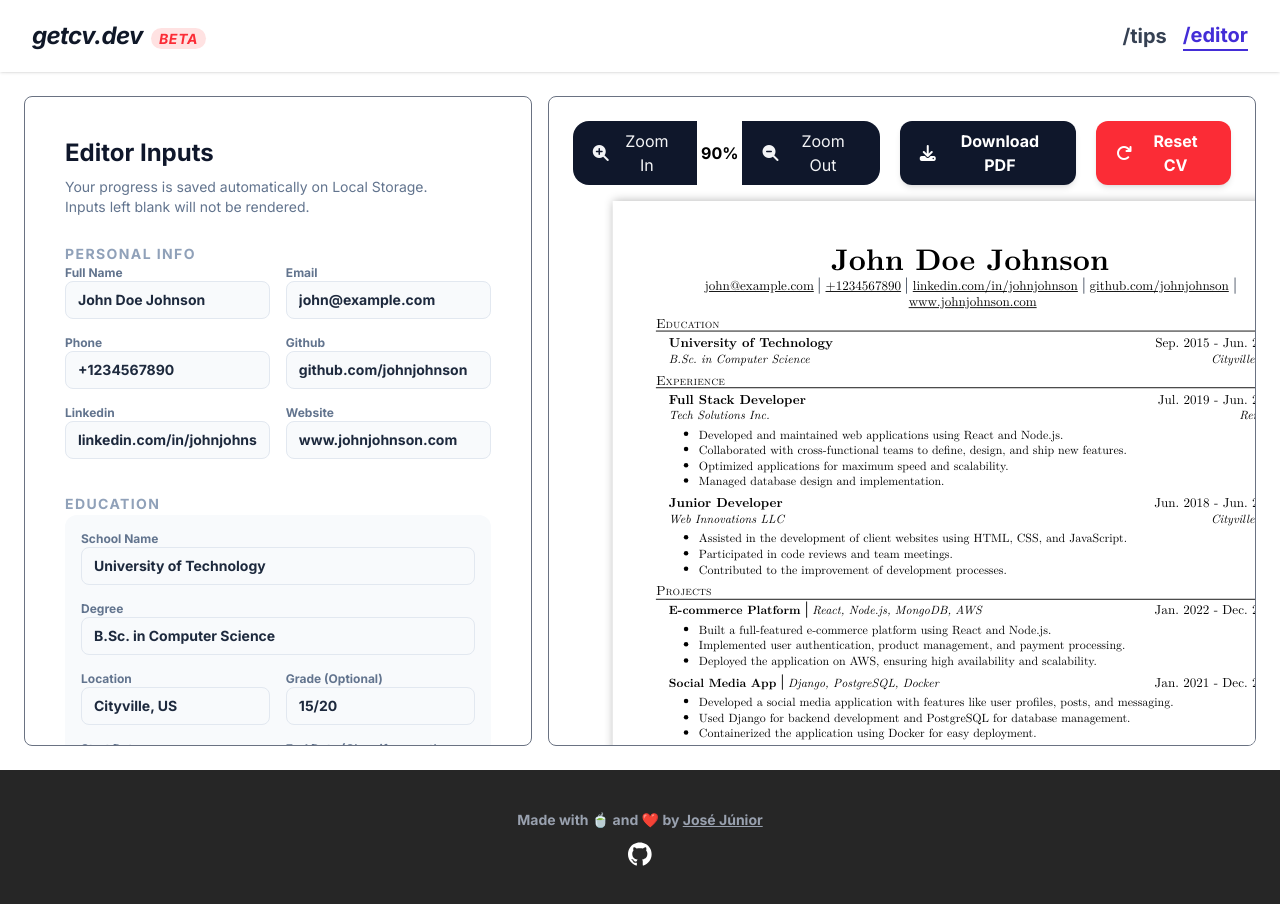
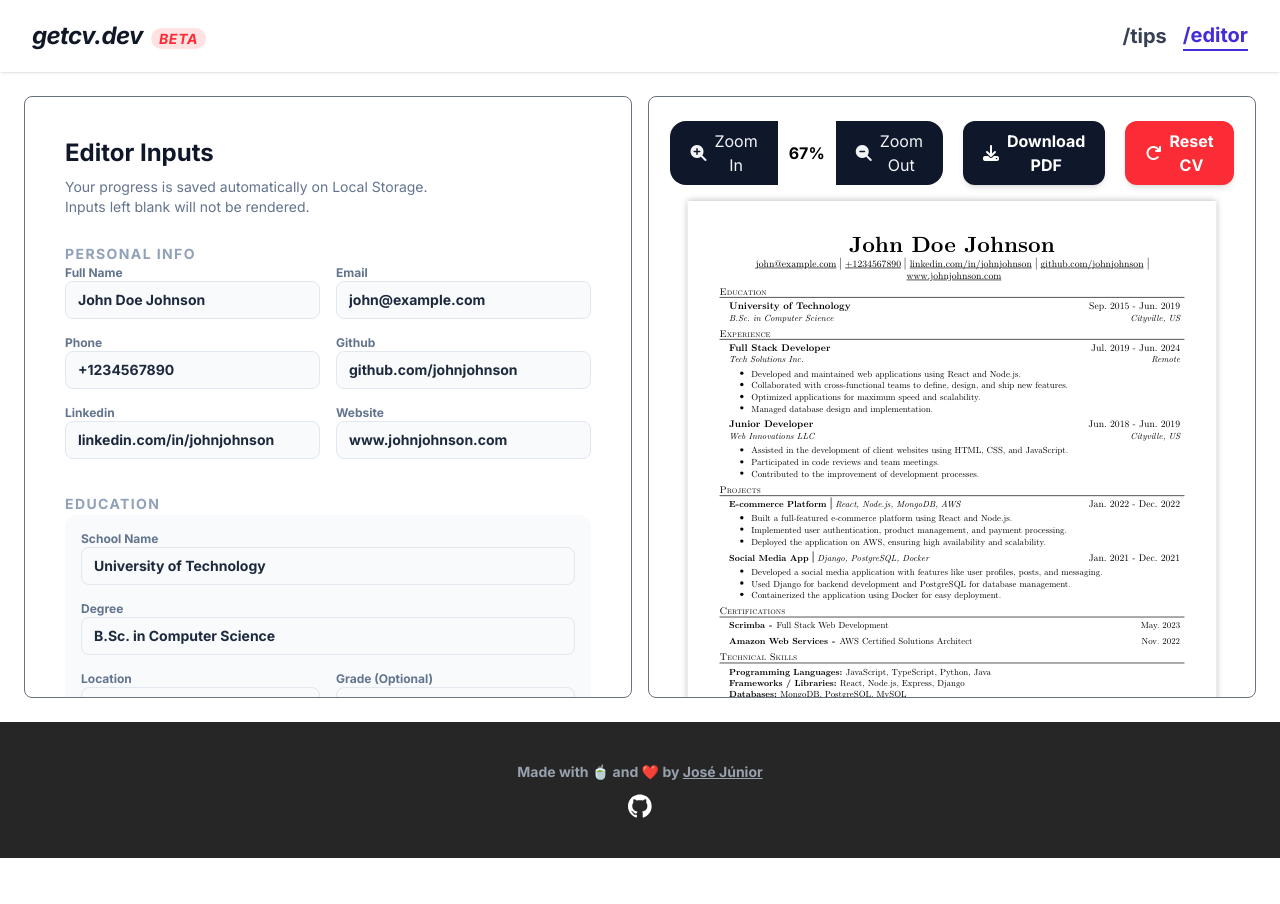
Before and after one commit to jcf-junior/getcv.dev, a React (Vite) app: page /editor in a window 1280 px wide. After the commit the page ends 858 px from the top, so only its background shows below. Built offline with nearby package versions, Linux system fonts and the light colour scheme.

Commit message:
feat: add scale factor input to Toolbar and update Editor component

```diff
--- a/src/components/Toolbar.tsx
+++ b/src/components/Toolbar.tsx
@@ -1,5 +1,6 @@
 type Props = {
   scaleFactor: number;
+  setScaleFactor: (value: number) => void;
   zoomIn: () => void;
   zoomOut: () => void;
   resetCv: () => void;
@@ -9,6 +10,7 @@ export default function Toolbar({
   zoomIn,
   zoomOut,
   scaleFactor,
+  setScaleFactor,
   resetCv,
 }: Props) {
   return (
@@ -22,9 +24,19 @@ export default function Toolbar({
           Zoom In
         </button>
 
-        <div className="text-black font-bold">
-          {(scaleFactor * 100).toFixed(0)}%
-        </div>
+        <input
+          key={scaleFactor}
+          defaultValue={(scaleFactor * 100).toFixed(0) + "%"}
+          className="text-black font-bold w-[50px] text-center focus:outline-none"
+          onKeyDown={(e) => {
+            if (e.key == "Enter") {
+              const val = parseInt(e.currentTarget.value);
+              if (!isNaN(val) && val > 0 && val <= 300) {
+                setScaleFactor(val / 100);
+              }
+            }
+          }}
+        ></input>
 
         <button
           className="flex gap-2 items-center px-5 py-2 rounded-r-2xl bg-slate-900 hover:bg-slate-800 hover:scale-105 cursor-pointer transition-all"
--- a/src/pages/Editor.tsx
+++ b/src/pages/Editor.tsx
@@ -2,13 +2,13 @@ import EditorInputs from "../components/EditorInputs";
 import JakesResume from "../templates/JakesResume";
 import { useCvData } from "../hooks/useCvData";
 import Toolbar from "../components/Toolbar";
-import { useState } from "react";
-import { createPortal } from 'react-dom';
+import { useEffect, useRef, useState } from "react";
+import { createPortal } from "react-dom";
 
 export default function Editor() {
   const { cvData, setCvData, resetCv } = useCvData();
 
-  const [scaleFactor, setScaleFactor] = useState(0.9);
+  const [scaleFactor, setScaleFactor] = useState(1);
 
   const zoomIn = () => {
     setScaleFactor((prev) => (prev < 3 ? prev + 0.1 : prev));
@@ -18,18 +18,35 @@ export default function Editor() {
     setScaleFactor((prev) => (prev >= 0.3 ? prev - 0.1 : prev));
   };
 
+  const containerRef = useRef<HTMLDivElement>(null);
+
+  useEffect(() => {
+    if (containerRef.current) {
+      const containerWidth = containerRef.current.clientWidth;
+      const cvWidth = 8.27 * 110; //8.27in * 110dpi
+      setScaleFactor(containerWidth / cvWidth);
+    }
+  }, []);
 
   return (
     <>
-      {createPortal(<JakesResume cvData={cvData} />, document.getElementById("print-target")!)}
-      <div className="flex px-6 py-6 justify-center gap-4">
-        <div className="border border-gray-500 rounded-lg p-6 screen-height overflow-y-scroll">
+      {createPortal(
+        <JakesResume cvData={cvData} />,
+        document.getElementById("print-target")!,
+      )}
+
+      <div className="flex px-6 py-6 gap-4 screen-height">
+        <div className="w-1/2 border border-gray-500 rounded-lg p-6 overflow-y-scroll">
           <EditorInputs cvData={cvData} setCvData={setCvData} />
         </div>
 
-        <div className="flex flex-col gap-4 border border-gray-500 rounded-lg p-6 overflow-y-scroll screen-height">
+        <div
+          ref={containerRef}
+          className="w-1/2 flex flex-col items-center gap-4 border border-gray-500 rounded-lg p-6 overflow-y-scroll"
+        >
           <Toolbar
             scaleFactor={scaleFactor}
+            setScaleFactor={setScaleFactor}
             zoomIn={zoomIn}
             zoomOut={zoomOut}
             resetCv={resetCv}
```
